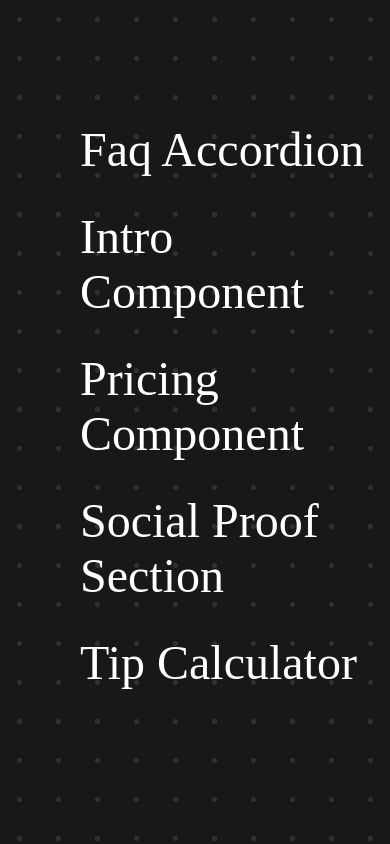
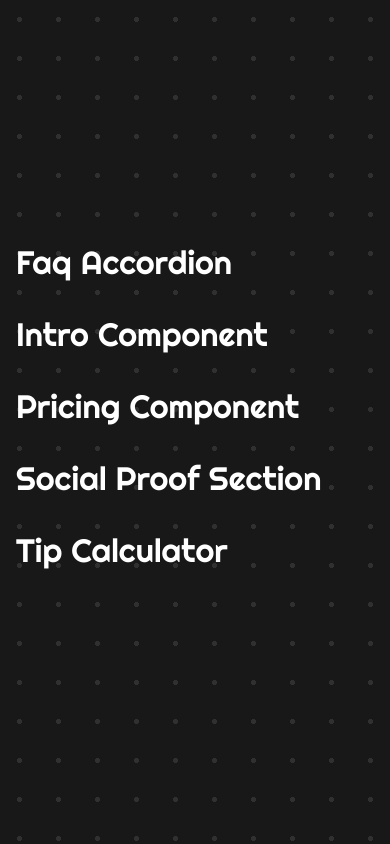
Before and after one commit to b4kii/frontend-mentor, a React (Vite) app: page /#/ in a window 390 px wide. Built offline with nearby package versions, Linux system fonts and the light colour scheme.

Commit message:
fix: home mobile version

```diff
--- a/src/pages/Home/Home.module.css
+++ b/src/pages/Home/Home.module.css
@@ -1,4 +1,7 @@
+@import url("https://fonts.googleapis.com/css2?family=Righteous&display=swap");
+
 .container {
+  font-family: "Righteous", cursive;
   background-color: #181818;
   height: 100vh;
   height: 100svh;
@@ -23,6 +26,7 @@ a {
 
 .pattern {
   height: 100vh;
+  height: 100svh;
   width: 100vw;
   background-image: radial-gradient(
     rgba(255, 255, 255, 0.1) 9%,
@@ -38,7 +42,7 @@ a {
 }
 
 .menuLink {
-  font-size: 3rem;
+  font-size: clamp(2rem, 1.6667rem + 1.4815vw, 3rem);
   display: block;
   padding-bottom: 2rem;
 }
@@ -65,7 +69,7 @@ a {
 }
 
 .menuItems:hover .linkText {
-  opacity: .4;
+  opacity: 0.4;
 }
 
 .menuItems:hover ~ .pattern {
@@ -118,6 +122,10 @@ a {
 }
 
 @media screen and (width <= 1024px) {
+  .menuItems {
+    margin-left: 1rem;
+  }
+
   .sideWrapper {
     display: none;
     opacity: 0;
--- a/src/pages/SocialProofSection/SocialProofSection.jsx
+++ b/src/pages/SocialProofSection/SocialProofSection.jsx
@@ -1,5 +1,9 @@
 import React from "react";
 import styles from "./SocialProofSection.module.css";
+
+import AnneImage from "/src/assets/social-proof-section/images/image-anne.jpg";
+import ColtonImage from "/src/assets/social-proof-section/images/image-colton.jpg";
+import IreneImage from "/src/assets/social-proof-section/images/image-irene.jpg";
 
 function Rating({ children }) {
   return (
@@ -61,7 +65,7 @@ export default function SocialProofSection() {
         <div className={styles.bottom}>
           <div className={styles.cards}>
             <Card
-              image={"/src/assets/social-proof-section/images/image-colton.jpg"}
+              image={ColtonImage}
               name="Colton Smith"
             >
               We needed the same printed design as the one we had ordered a week
@@ -69,7 +73,7 @@ export default function SocialProofSection() {
               received it in time. Excellent!
             </Card>
             <Card
-              image={"/src/assets/social-proof-section/images/image-irene.jpg"}
+              image={IreneImage}
               name="Irene Roberts"
             >
               Customer service is always excellent and very quick turn around.
@@ -77,7 +81,7 @@ export default function SocialProofSection() {
               speed of delivery.
             </Card>
             <Card
-              image={"/src/assets/social-proof-section/images/image-anne.jpg"}
+              image={AnneImage}
               name="Anne Wallace"
             >
               Put an order with this company and can only praise them for the
```
